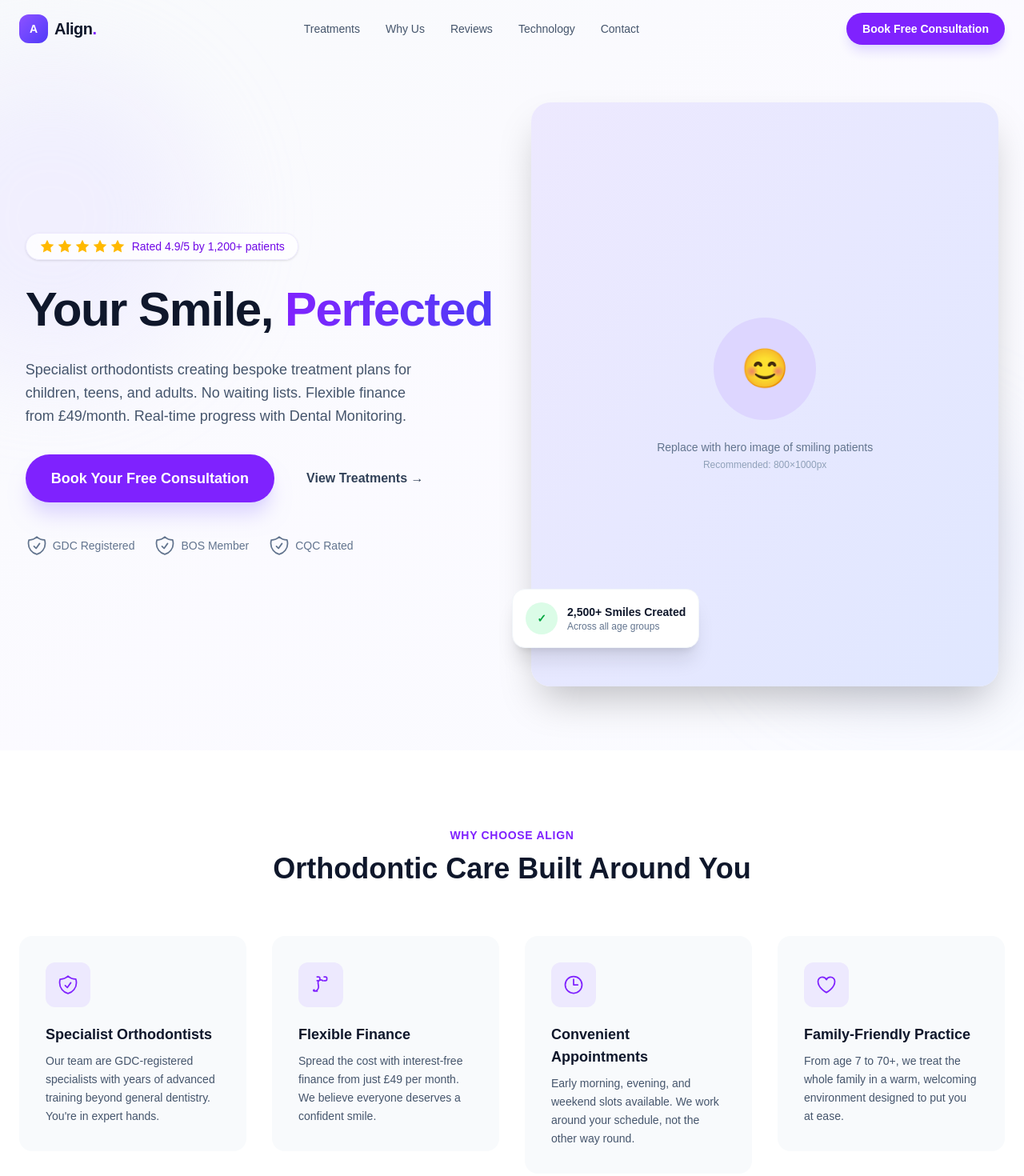
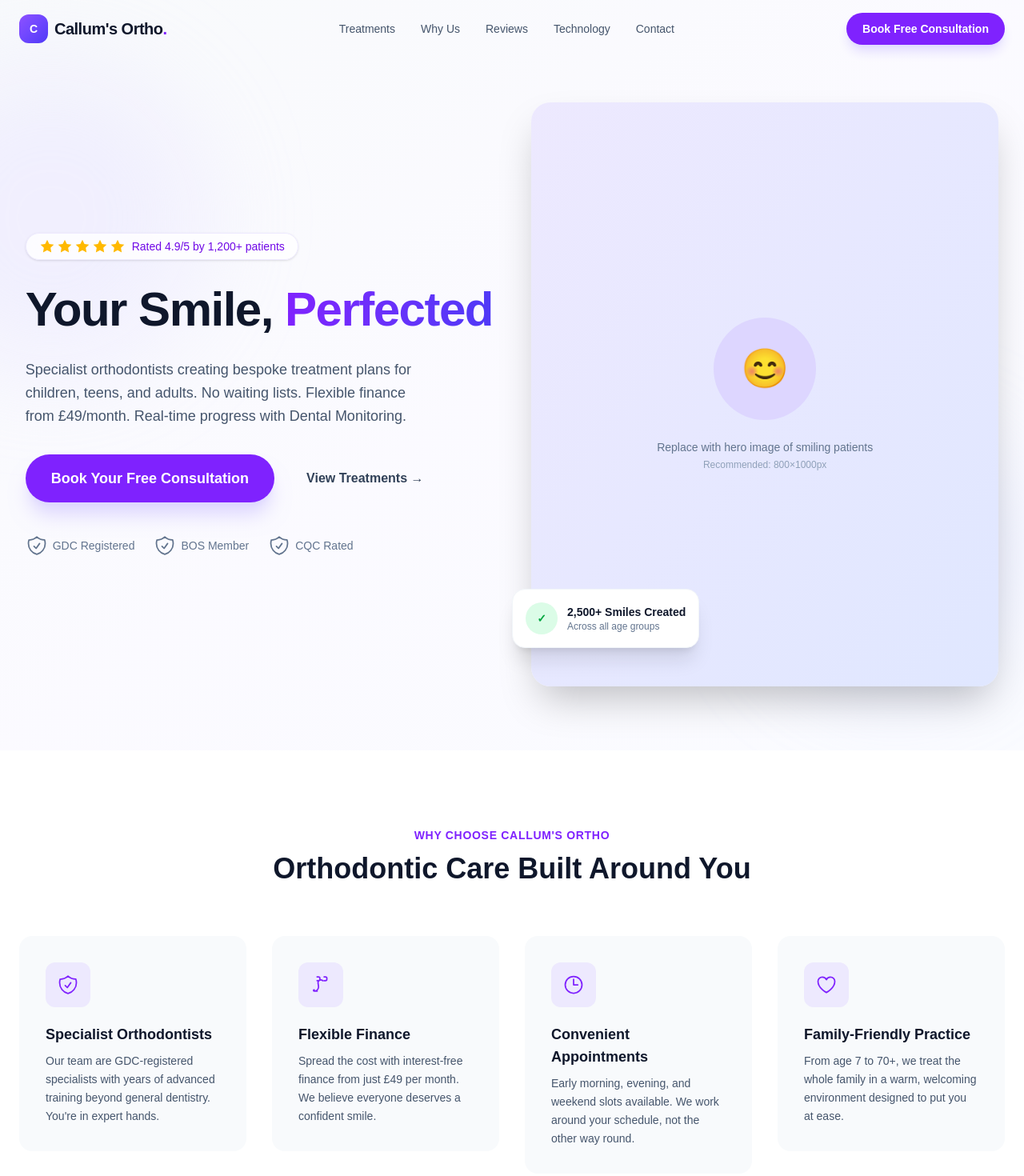
Before and after one commit to callum-droid/callums-first-website, a Next.js app: page / in a window 1280 px wide. Shown: the top 1470 px of the page at 80% size. Built offline with nearby package versions, Linux system fonts and the light colour scheme.

Commit message:
first commit

```diff
--- a/app/page.tsx
+++ b/app/page.tsx
@@ -162,10 +162,10 @@ function Navbar() {
       <div className="max-w-7xl mx-auto px-6 py-4 flex items-center justify-between">
         <a href="#" className="flex items-center gap-2">
           <div className="w-9 h-9 bg-gradient-to-br from-violet-500 to-indigo-600 rounded-xl flex items-center justify-center">
-            <span className="text-white font-bold text-sm">A</span>
+            <span className="text-white font-bold text-sm">C</span>
           </div>
           <span className="text-xl font-bold text-slate-900 tracking-tight">
-            Align<span className="text-violet-600">.</span>
+            Callum's Ortho<span className="text-violet-600">.</span>
           </span>
         </a>
 
@@ -353,7 +353,7 @@ function WhyUs() {
       <div className="max-w-7xl mx-auto px-6">
         <FadeIn>
           <div className="text-center max-w-2xl mx-auto mb-16">
-            <p className="text-violet-600 font-semibold text-sm uppercase tracking-wider mb-3">Why Choose Align</p>
+            <p className="text-violet-600 font-semibold text-sm uppercase tracking-wider mb-3">Why Choose Callum's Ortho</p>
             <h2 className="text-3xl sm:text-4xl font-bold text-slate-900">
               Orthodontic Care Built Around You
             </h2>
@@ -749,10 +749,10 @@ function Footer() {
           <div>
             <div className="flex items-center gap-2 mb-4">
               <div className="w-8 h-8 bg-gradient-to-br from-violet-500 to-indigo-600 rounded-lg flex items-center justify-center">
-                <span className="text-white font-bold text-xs">A</span>
+                <span className="text-white font-bold text-xs">C</span>
               </div>
               <span className="text-lg font-bold text-white">
-                Align<span className="text-violet-400">.</span>
+                Callum's Ortho<span className="text-violet-400">.</span>
               </span>
             </div>
             <p className="text-sm leading-relaxed">
@@ -806,7 +806,7 @@ function Footer() {
         </div>
 
         <div className="mt-12 pt-8 border-t border-white/10 flex flex-col sm:flex-row justify-between items-center gap-4 text-xs">
-          <p>© {new Date().getFullYear()} Align Orthodontics. All rights reserved.</p>
+          <p>© {new Date().getFullYear()} Callum's Ortho. All rights reserved.</p>
           <div className="flex gap-4">
             <a href="#" className="hover:text-violet-400 transition-colors">Privacy Policy</a>
             <a href="#" className="hover:text-violet-400 transition-colors">Terms of Service</a>
@@ -826,7 +826,7 @@ function SchemaMarkup() {
     "@graph": [
       {
         "@type": "LocalBusiness",
-        name: "Align Orthodontics",
+        name: "Callum's Ortho",
         description: "Specialist orthodontic practice offering Invisalign, fixed braces, and ceramic braces in London.",
         url: "https://www.alignortho.co.uk",
         telephone: "+442071234567",
@@ -846,7 +846,7 @@ function SchemaMarkup() {
       },
       {
         "@type": "MedicalOrganization",
-        name: "Align Orthodontics",
+        name: "Callum's Ortho",
         medicalSpecialty: "Orthodontics",
       },
     ],
```
